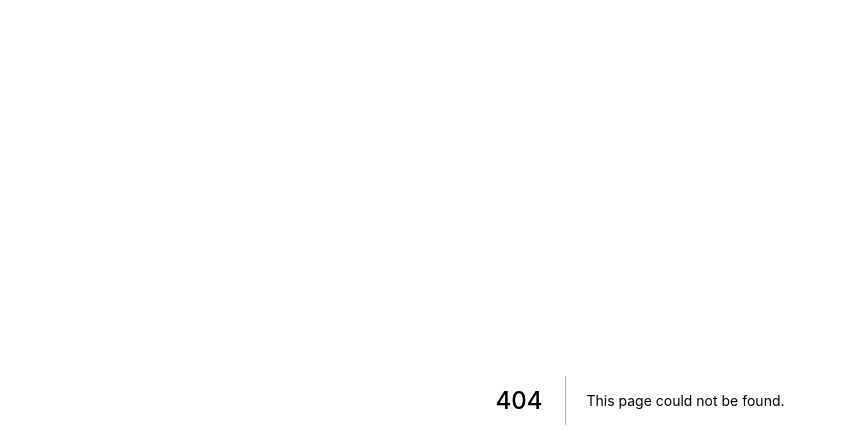
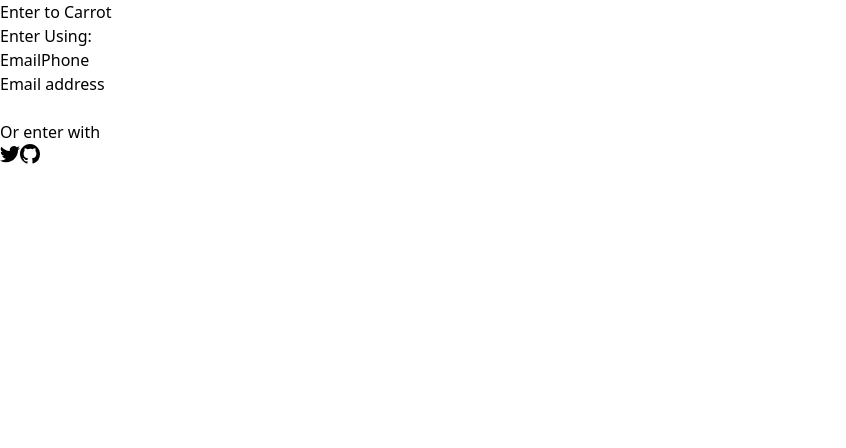
Before and after one commit to joyjsmun/clone-carrot-market, a Next.js app: page /enter in a window 1280 px wide. Before the commit this address had no page. Shown: the top 448 px of the page, without its empty margins (0-846 px from the left). Built offline with nearby package versions, Linux system fonts and the light colour scheme.

Commit message:
ADD: auth page

```diff
--- /dev/null
+++ b/pages/enter.tsx
@@ -0,0 +1,69 @@
+import { useState } from "react"
+
+export default function Enter(){
+    const [method,setMethod] = useState<"email" | "phone">("email");
+    const onEmailClick = () => setMethod("email");
+    const onPhoneClick = () => setMethod("phone");
+
+    return(
+        <div>
+            <h3>Enter to Carrot</h3>
+            <div>
+                <div>
+                    <h5>Enter Using:</h5>
+                </div>
+                <div>
+                    <button onClick={onEmailClick}>Email</button>
+                    <button onClick={onPhoneClick}>Phone</button>
+                </div>
+            </div>
+            <form>
+                <label>
+                {method === "email" ? "Email address" : null}
+                {method === "phone" ? "Phone number" : null}
+                </label>
+                <div>
+                    {method === "email" ? <input type="email" required/> : null}
+                    {method === "phone" ? (
+                        <div>
+                            <span>+82</span>
+                            <input type="number" required />
+                        </div>
+                    ) : null}
+                </div>
+            </form>
+            <div>
+                <div></div>
+                <div>
+                    <span>Or enter with</span>
+                </div>
+                <div>
+                    <button>
+                    <svg
+                className="w-5 h-5"
+                aria-hidden="true"
+                fill="currentColor"
+                viewBox="0 0 20 20"
+              >
+                <path d="M6.29 18.251c7.547 0 11.675-6.253 11.675-11.675 0-.178 0-.355-.012-.53A8.348 8.348 0 0020 3.92a8.19 8.19 0 01-2.357.646 4.118 4.118 0 001.804-2.27 8.224 8.224 0 01-2.605.996 4.107 4.107 0 00-6.993 3.743 11.65 11.65 0 01-8.457-4.287 4.106 4.106 0 001.27 5.477A4.073 4.073 0 01.8 7.713v.052a4.105 4.105 0 003.292 4.022 4.095 4.095 0 01-1.853.07 4.108 4.108 0 003.834 2.85A8.233 8.233 0 010 16.407a11.616 11.616 0 006.29 1.84" />
+              </svg>
+                    </button>
+                    <button>
+              <svg
+                className="w-5 h-5"
+                aria-hidden="true"
+                fill="currentColor"
+                viewBox="0 0 20 20"
+              >
+                <path
+                  fillRule="evenodd"
+                  d="M10 0C4.477 0 0 4.484 0 10.017c0 4.425 2.865 8.18 6.839 9.504.5.092.682-.217.682-.483 0-.237-.008-.868-.013-1.703-2.782.605-3.369-1.343-3.369-1.343-.454-1.158-1.11-1.466-1.11-1.466-.908-.62.069-.608.069-.608 1.003.07 1.531 1.032 1.531 1.032.892 1.53 2.341 1.088 2.91.832.092-.647.35-1.088.636-1.338-2.22-.253-4.555-1.113-4.555-4.951 0-1.093.39-1.988 1.029-2.688-.103-.253-.446-1.272.098-2.65 0 0 .84-.27 2.75 1.026A9.564 9.564 0 0110 4.844c.85.004 1.705.115 2.504.337 1.909-1.296 2.747-1.027 2.747-1.027.546 1.379.203 2.398.1 2.651.64.7 1.028 1.595 1.028 2.688 0 3.848-2.339 4.695-4.566 4.942.359.31.678.921.678 1.856 0 1.338-.012 2.419-.012 2.747 0 .268.18.58.688.482A10.019 10.019 0 0020 10.017C20 4.484 15.522 0 10 0z"
+                  clipRule="evenodd"
+                />
+              </svg>
+            </button>
+                </div>
+            </div>
+        </div>
+    )
+}
--- a/pages/index.tsx
+++ b/pages/index.tsx
@@ -3,83 +3,7 @@
 
 const Home: NextPage = () => {
   return (
-    <div className="bg-blue-300 py-20 px-20 flex flex-col gap-10 min-h-screen md:grid grid-cols-2 lg:grid grid-cols-4" >
-      <div className="bg-white p-6 rounded-2xl shadow-xl  sm:bg-amber-300 md:bg-indigo-400 md:hover:bg-pink-400 transition-colors ">
-          <span className="font-semibold text-3xl">Select Item</span>
-          <div className="flex justify-between my-2">
-            <span className="text-gray-500">Grey Chair</span>
-            <span className="font-semibold text-[100px] text-[#410]">$19</span>
-          </div>
-          <div className="flex justify-between my-2">
-            <span className="text-gray-500">Grey Chair</span>
-            <span className="font-semibold">$19</span>
-          </div>
-          <div className="flex justify-between mt-2 pt-2 border-t-2 border-dashed">
-            <span>Total</span>
-            <span className="font-semibold">$100</span>
-          </div>
-          <button className="mt-5 bg-blue-500 text-white p-3 rounded-3xl text-center w-2/4 mx-auto hover:bg-teal-500 active:bg-red-800">Check Out</button>
-      </div>
-
-      <div className="bg-white overflow-hidden rounded-2xl shadow-xl group">
-          <div className="bg-blue-500 p-6 pb-14">
-            <span className="text-white text-2xl">Profile</span>
-          </div>
-          <div className="rounded-3xl p-6 relative -top-5 bg-white">
-            <div className="flex relative -top-16 justify-between items-end">
-              <div className="flex flex-col items-center">
-                <span className="text-xs text-gray-600">Orders</span>
-                <span className="font-medium">340</span>
-              </div>
-              <div className="h-24 w-24 bg-red-400 rounded-full group-hover:bg-teal-500 transition-colors" />
-              <div className="flex flex-col items-center">
-                <span className="text-xs text-gray-600">Spent</span>
-                <span className="font-medium">$310</span>
-              </div>
-            </div>
-            <div className="relative flex flex-col items-center -mt-16 -mb-5">
-              <span className="text-lg font-medium">Tony Molloy</span>
-              <span className="text-sm text-gray-600">New York, USA</span>
-            </div>
-          </div>
-      </div>
-
-
-      <div className="bg-white p-6 rounded-2xl shadow-xl md:col-span-2 lg:col-span-1 landscape:bg-rose-300">
-        <div className="flex mb-5 justify-between items-center">
-          <span>⬅</span>
-          <div className="space-x-3">
-            <span>⭐️4.9</span>
-            <span className="shadow-xl p-2 rounded-md">💖</span>
-          </div>
-        </div>
-        <div className="bg-zinc-400 h-72 mb-5" />
-        <div className="flex flex-col">
-          <span className="font-medium text-lg selection:bg-pink-200">Moon</span>
-          <span className="font-xs text-gray-600" >Chair</span>
-         <div className="mt-3 mb-5 flex justify-between items-center">
-            <div className="space-x-2">
-              <button className="w-5 h-5 rounded-full bg-yellow-500 focus:ring-2 ring-offset-2 ring-yellow-500 transition" />
-              <button className="w-5 h-5 rounded-full bg-indigo-500 focus:ring-2 ring-offset-2 ring-indigo-500 transition" />
-              <button className="w-5 h-5 rounded-full bg-teal-500 focus:ring-2 ring-offset-2 ring-teal-500 transition" />
-
-            </div>
-            <div className="flex items-center space-x-5">
-              <button className=" bg-blue-200 items-center rounded-lg aspect-square w-8 font-medium text-xl text-gray-600">+</button>
-              <span>1</span>
-              <button className=" bg-blue-200 items-center rounded-lg aspect-square w-8 font-medium text-xl text-gray-600">-</button>
-            </div>
-         </div>
-         <div className="flex justify-between">
-           <span className="text-lg font-bold">$550</span>
-           <button className="text-white text-sm py-2 px-8 bg-blue-500 rounded-xl">Add to cart</button>
-         </div>
-        </div>
-      </div>
-      <div className="bg-white p-6 rounded-2xl shadow-xl">
-
-      </div>
-    </div>
+    <>Start</>
   )
 }
 
```
